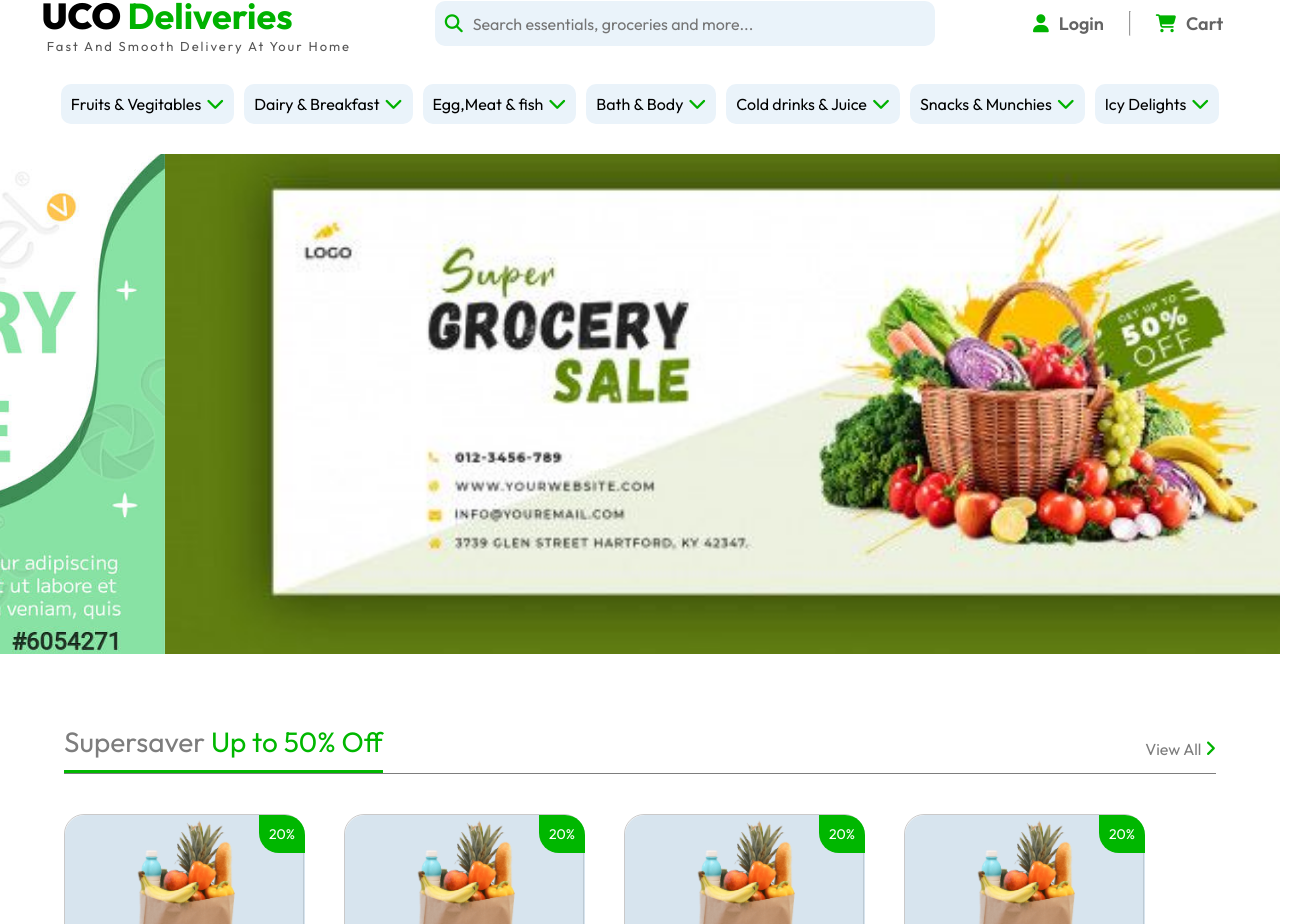
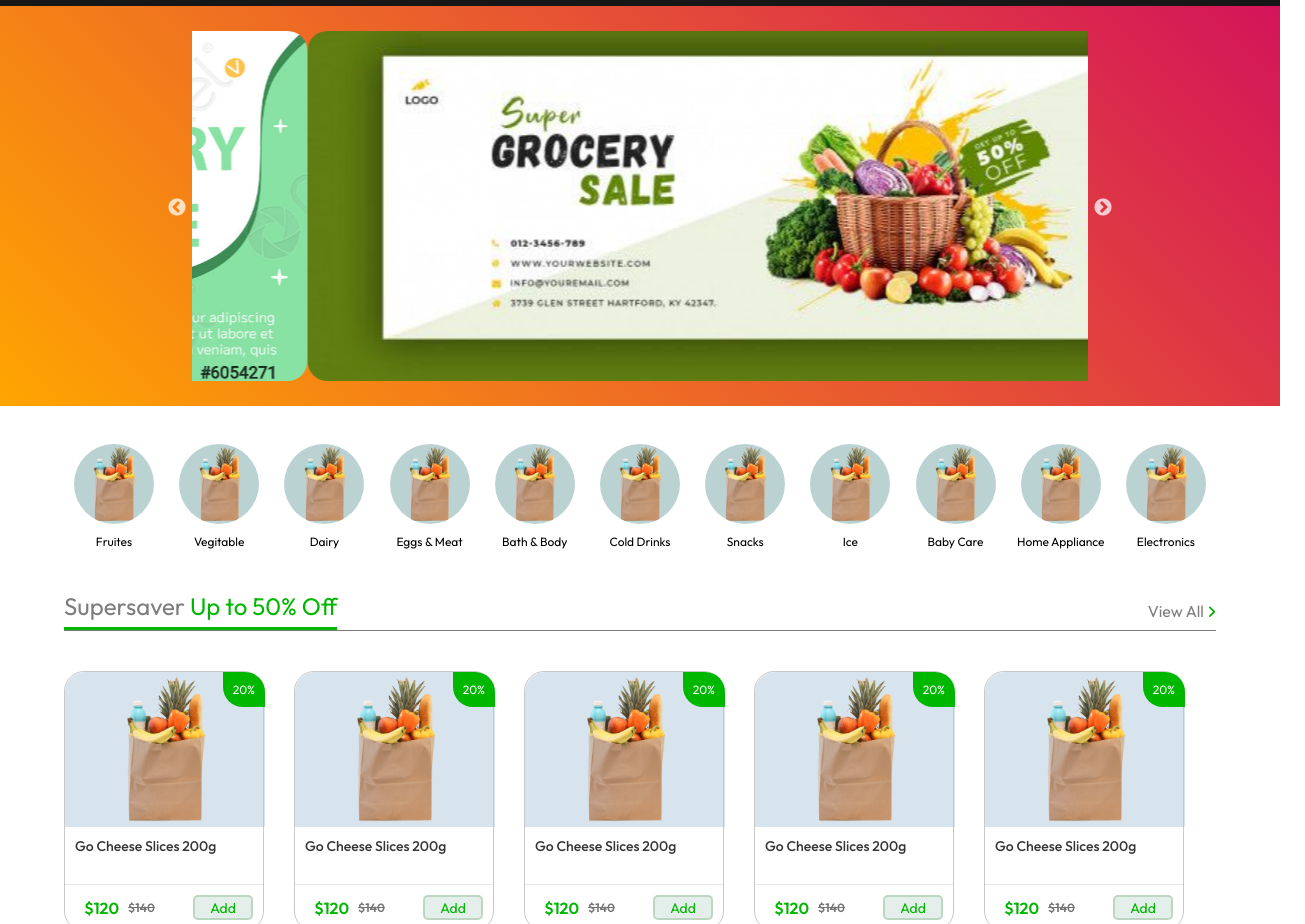
Before and after one commit to CrazieGuru/UCO, a React (Vite) app in the folder frontend/: page / in a window 1280 px wide. Shown: the part 62-986 px from the top of the page, 1305 px wide, since content can reach past the window. Built offline with nearby package versions, Linux system fonts and the light colour scheme.

Commit message:
changes home page

```diff
--- a/frontend/src/Components/Banner/Banner.css
+++ b/frontend/src/Components/Banner/Banner.css
@@ -1,14 +1,19 @@
 .banner-container{
     width: 100%;
-    height: 500px;
-    background-color: red;
+    height: 400px;
+    background: linear-gradient(45deg,orange,#D4145A);
+    display: flex;
+    align-items: center;
+    justify-content: center;
 }
 .banner-container .banners{
+    width: 70%;
+    height: 350px;
+    border-radius: 20px;
+}
+#banner-img{
     width: 100%;
-    height: 100%;
+    height: 350px;
+    object-fit: cover;
+    border-radius: 20px;
 }
-img{
-    width: 100%;
-    height: 500px;
-    object-fit: cover;
-}
--- a/frontend/src/Components/Banner/Banner.jsx
+++ b/frontend/src/Components/Banner/Banner.jsx
@@ -23,7 +23,7 @@ const Banner = () => {
         <Slider {...settings}>
           {banners.map((item, ind) => {
             return (
-                <img src={item} alt="" />
+                <img id='banner-img' src={item} alt="" />
             );
           })}
         </Slider>
--- /dev/null
+++ b/frontend/src/Components/Categories/Categories.css
@@ -0,0 +1,53 @@
+.category-zone{
+    width: 100%;
+    height: 100px;
+    display: flex;
+    align-items: center;
+    justify-content: center;
+    margin-top: 40px;
+}
+.category-zone .categories{
+    width: 90%;
+    display: flex;
+    align-items: center;
+    justify-content: space-between;
+}
+.categories .category{
+    width: 100px;
+    height: 120px;
+    display: flex;
+    flex-direction: column;
+    align-items: center;
+    justify-content: center;
+    border-radius: 10px;
+    gap: 10px;
+    cursor: pointer;
+    padding: 10px;
+}
+.category:hover{
+    transition: all .3s ease-in-out;
+    height: 130px;
+    gap: 25px;
+    color: green;
+    font-weight: 600;
+    font-size: 18px;
+    background-color: rgba(134, 107, 67, 0.186);
+}
+.category .category-img{
+    width: 80px;
+    height: 80px;
+}
+.category-img img{
+    width: 100%;
+    height: 100%;
+    background-color: rgb(187, 210, 211);
+    /* background-color: orange; */
+    object-fit: contain;
+    object-position: center;
+    border-radius: 50%;
+}
+.category .category-title{
+    width: 120px;
+    font-size: 12px;
+    text-align: center;
+}
--- /dev/null
+++ b/frontend/src/Components/Categories/Categories.jsx
@@ -0,0 +1,24 @@
+import React from 'react'
+import './Categories.css'
+import cat_img from '../../assets/images/item.png'
+const Categories = () => {
+    const categories = ["Fruites","Vegitable","Dairy","Eggs & Meat","Bath & Body","Cold Drinks","Snacks","Ice","Baby Care","Home Appliance","Electronics"]
+  return (
+    <>
+    <div className="category-zone">
+        <div className="categories">
+        {categories.map((val,ind)=>(
+            <div className="category" key={ind}>
+                <div className="category-img">
+                    <img src={cat_img} alt="" />
+                </div>
+                <p className="category-title">{val}</p>
+            </div>
+        ))}
+        </div>
+    </div>
+    </>
+  )
+}
+import './Categories.css'
+export default Categories
--- a/frontend/src/Components/ItemCard/ItemCard.css
+++ b/frontend/src/Components/ItemCard/ItemCard.css
@@ -1,14 +1,20 @@
 .card{
-    width: 240px;
-    height: 320px;
+    width: 200px;
+    height: 260px;
     display: flex;
     flex-direction: column;
     justify-content: space-between;
     border-radius: 20px;
     border: 1px solid rgb(202, 201, 201);
+    cursor: pointer;
+}
+.card:hover{
+    transform: scale(1.01);
+    transition: .3s ease-in-out;
+    box-shadow: 0px 0px 10px rgb(117, 117, 117);
 }
 .card .item-img{
-    min-width: 240px;
+    min-width: 200px;
     min-height: 60%;
     position: relative;
 }
@@ -18,7 +24,7 @@
     right: 0;
     background-color: rgb(0, 183, 0);
     padding:10px 10px;
-    font-size: 14px;
+    font-size: 12px;
     color: white;
     text-align: center;
     border-top-right-radius: 20px;
@@ -40,14 +46,14 @@
     overflow: hidden;
     text-wrap: wrap;
     color: rgb(54, 54, 54);
-    font-size: 18px;
-    font-weight: 600;
+    font-size: 14px;
+    font-weight: 500;
     height: 100%;
-    border-bottom: 1px solid rgb(212, 212, 212);
+    border-bottom: 1px solid rgb(230, 230, 230);
 }
 .card .amount-add{
     display: flex;
-    padding: 15px 10px;
+    padding: 10px 10px;
     align-items: center;
     justify-content: space-between;
 }
@@ -55,26 +61,28 @@
     width: 50%;
     display: flex;
     align-items: center;
-    justify-content: space-between;
+    justify-content: space-evenly;
 }
 .amount .a-amount{
     color: rgb(0, 183, 0);
-    font-size: 18px;
+    font-size: 16px;
     font-weight: 600;
 }
 
 .amount .mrp-amount{
-    color: rgb(79, 79, 79);
+    color: rgb(117, 117, 117);
     text-decoration-line:line-through;
-    font-size: 14px;
-    font-weight: 500;
+    font-size: 12px;
+    font-weight: 600;
+
 }
 .amount-add button{
-    padding:3px 25px;
+    width: 60px;
+    height: 25px;
+    text-align: center;
     border: 2px solid rgba(111, 168, 111, 0.333);
-    outline: none;
     border-radius: 5px;
-    font-size: 18px;
+    font-size: 14px;
     color: rgb(0, 183, 0);
     background-color: rgba(198, 219, 213, 0.473);
     cursor: pointer;
--- a/frontend/src/Components/Navbar/Navbar.css
+++ b/frontend/src/Components/Navbar/Navbar.css
@@ -5,8 +5,9 @@
     align-items: center;
     padding: 0 10%;
     justify-content: space-between;
-    height: 45px;
+    height: 35px;
 }
+
 .order-track .minute-status{
     font-weight: 700;
     color: rgb(101, 101, 101);
@@ -28,7 +29,7 @@
 .navbar{
     display: flex;
     flex-direction: column;
-    background-color: rgb(255, 255, 255);
+    background-color: rgb(23, 23, 23);
     padding: 10px 0;
     gap: 10px;
     width: 100%;
@@ -43,8 +44,9 @@
     flex-direction: column;
 }
 .logo .brand-name{
-    font-size: 36px;
+    font-size: 28px;
     font-weight: 900;
+    color: white;
 }
 .brand-name span{
     color: rgb(0, 178, 0);
@@ -52,9 +54,9 @@
 }
 .logo .sub-name{
     text-transform:capitalize;
-    font-size: 13px;
+    font-size: 10px;
     padding-left: 5px;
-    color: rgb(87, 87, 87);
+    color: white;
     letter-spacing: 2px;
 }
 .navbar .search-bar{
@@ -62,7 +64,7 @@
     display: flex;
     align-items: center;
     width: 500px;
-    height: 45px;
+    height: 35px;
     position: relative;
     border-radius: 10px;
 }
@@ -77,10 +79,11 @@
 }
 .search-bar i{
     padding: 0 10px;
+    font-size: 14px;
 }
 i{
     color: rgb(0, 178, 0);
-    font-size: 18px;
+    font-size: 14px;
 }
 
 .navbar .profile-cart{
@@ -97,9 +100,9 @@ i{
     gap: 10px;
 }
 .profile p,.cart p{
-    font-size: 18px;
+    font-size: 16px;
     font-weight: 600;
-    color: rgb(100, 100, 100);
+    color: white;
 }
 .profile-cart .cart{
     display: flex;
@@ -111,24 +114,3 @@ hr{
     width: 1px;
     height: 25px;
 }
-.nav-bottom{
-    margin-top: 20px;
-    margin-bottom: 20px;
-    display: flex;
-    justify-content: center;
-}
-.nav-bottom .categories{
-    display: flex;
-    align-items: center;
-    gap: 10px;
-
-}
-.categories .category{
-    display: flex;
-    align-items: center;
-    gap: 5px;
-    background-color: rgb(234, 243, 250);
-    padding: 10px 10px;
-    border-radius: 10px;
-
-}
--- a/frontend/src/Components/Navbar/Navbar.jsx
+++ b/frontend/src/Components/Navbar/Navbar.jsx
@@ -3,7 +3,7 @@ import { Link } from 'react-router-dom'
 import './Navbar.css'
 
 const Navbar = () => {
-    const orders = true
+    const orders = false
     const categories = ["Fruits & Vegitables","Dairy & Breakfast","Egg,Meat & fish","Bath & Body","Cold drinks & Juice","Snacks & Munchies","Icy Delights"]
   return (
     <>
@@ -39,16 +39,6 @@ const Navbar = () => {
                 </div>
             </div>
         </div>
-        <div className="nav-bottom">
-            <div className="categories">
-                {categories.map((val,inx)=>(
-                    <div key={inx} className="category">
-                        <p className="cate-name">{val}</p>
-                        <i className='fa fa-chevron-down'></i>
-                    </div>
-                ))}
-            </div>
-        </div>
     </div>
     </>
   )
--- a/frontend/src/Components/Zones/Offers/Offers.css
+++ b/frontend/src/Components/Zones/Zones.css
@@ -1,10 +1,10 @@
 .zones{
     width: 90%;
-    margin-top: 35px;
+    margin-top: 10px;
     display: flex;
     flex-direction: column;
     justify-content: center;
-    gap: 50px;
+    gap: 30px;
 }
 .zones .zone{
     margin-top: 35px;
@@ -17,8 +17,8 @@
     display: flex;
     align-items: center;
     justify-content: space-between;
-    height: 50px;
-    font-size: 28px;
+    height: 40px;
+    font-size: 24px;
     font-weight: 400;
     color: rgb(125, 125, 125);
     border-bottom: 1px solid rgb(125, 125, 125);
@@ -38,5 +38,5 @@
     display: flex;
     flex-wrap: wrap;
     align-items: center;
-    gap: 40px;
+    gap: 30px;
 }
--- a/frontend/src/Components/Zones/Offers/Offers.jsx
+++ b/frontend/src/Components/Zones/Zones.jsx
@@ -1,27 +1,34 @@
 import React from "react";
-import "./Offers.css";
+import ItemCard from "../ItemCard/ItemCard";
+import './Zones.css'
 
-const Offers = () => {
+
+const Zones = () => {
   const zones_data = {
     offer_zone: {
       title_name: "Supersaver",
       title_sub_name: "Up to 50% Off",
-      items: 10,
+      items: 12,
     },
     fruit_veg_zone: {
       title_name: "Vegitables & Fruits",
       title_sub_name: "",
-      items: 5,
+      items: 6,
     },
     juice_zone: {
       title_name: "Cold Drinks & Juices",
       title_sub_name: "Up to 30% Off",
-      items: 5,
+      items: 6,
     },
     top_zone: {
       title_name: "Top",
       title_sub_name: "Selling",
-      items: 5,
+      items: 6,
+    },
+    test_zone: {
+      title_name: "Recent Orders",
+      title_sub_name: "",
+      items: 6,
     },
   };
 
@@ -58,7 +65,5 @@ const Offers = () => {
     </>
   );
 };
-import "./Offers.css";
-import ItemCard from "../../ItemCard/ItemCard";
 
-export default Offers;
+export default Zones;
--- a/frontend/src/Pages/Homepage/Home.jsx
+++ b/frontend/src/Pages/Homepage/Home.jsx
@@ -2,13 +2,15 @@ import React from "react";
 import "./Home.css";
 import Navbar from "../../Components/Navbar/Navbar";
 import Banner from "../../Components/Banner/Banner";
-import Offers from "../../Components/Zones/Offers/Offers";
+import Offers from "../../Components/Zones/Zones";
+import Categories from "../../Components/Categories/Categories";
 const Home = () => {
   return (
     <>
       <div className="home">
         <Navbar />
         <Banner />
+        <Categories/>
         <Offers />
       </div>
     </>
```
